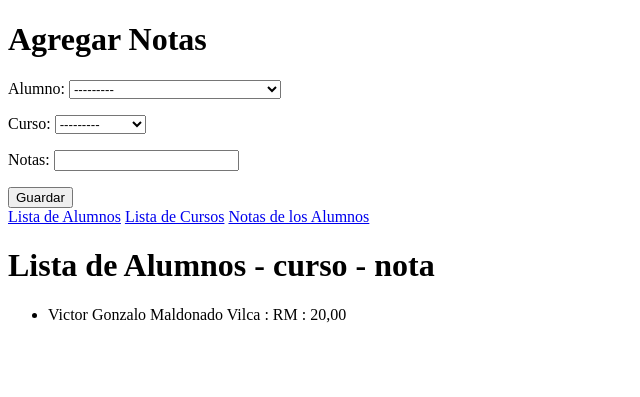
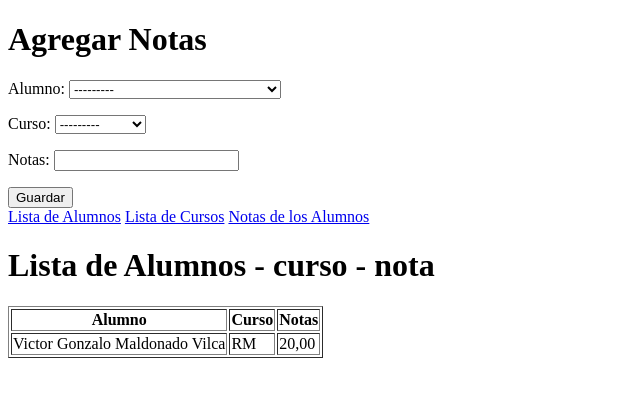
Before and after one commit to Victor-Gonzalo-Maldonado-Vilca/Lab06_Django, a Django app: page /notas/ in a window 1280 px wide. Shown: the top 397 px of the page, without its empty margins (0-640 px from the left). Run offline with Django 5.2, Linux system fonts and the light colour scheme; data comes from the database, SQL or seed files in the repository.

Commit message:
Agregando tabla en agregar_notas

```diff
--- a/mi_proyecto/gestion_Universitaria/templates/gestion_Universitaria/agregar_curso.html
+++ b/mi_proyecto/gestion_Universitaria/templates/gestion_Universitaria/agregar_curso.html
@@ -22,7 +22,7 @@
     </div>
     <div>
       <h1>Lista de Cursos</h1>
-      {% if alumnos %}
+      {% if cursos %}
         <table border="1">
           <tr>
             <th>Codigo</th>
@@ -37,7 +37,7 @@
 
         </table>
       {% else %}
-        <p>No hay alumnos en la base de datos.</p>
+        <p>No hay cursos en la base de datos.</p>
       {% endif %}
     </div>
   </body>
--- a/mi_proyecto/gestion_Universitaria/templates/gestion_Universitaria/agregar_nota.html
+++ b/mi_proyecto/gestion_Universitaria/templates/gestion_Universitaria/agregar_nota.html
@@ -22,11 +22,25 @@
     </div>
     <div>
       <h1>Lista de Alumnos - curso - nota</h1>
-      <ul>
-        {% for nota in notas %}
-          <li>{{ nota.alumno }} : {{ nota.curso }} : {{ nota.notas }}</li>
-        {% endfor %}
-      </ul>
+      {% if notas %}
+        <table border="1">
+          <tr>
+            <th>Alumno</th>
+            <th>Curso</th>
+            <th>Notas</th>
+          </tr>
+          {% for nota in notas %}
+            <tr>
+              <td>{{ nota.alumno}}</td>
+              <td>{{ nota.curso }}</td>
+              <td>{{ nota.notas }}</td>
+            </tr>
+          {% endfor %}
+
+        </table>
+      {% else %}
+        <p>No hay notas en la base de datos.</p>
+      {% endif %}
     </div>
   </body>
 </html>
```
